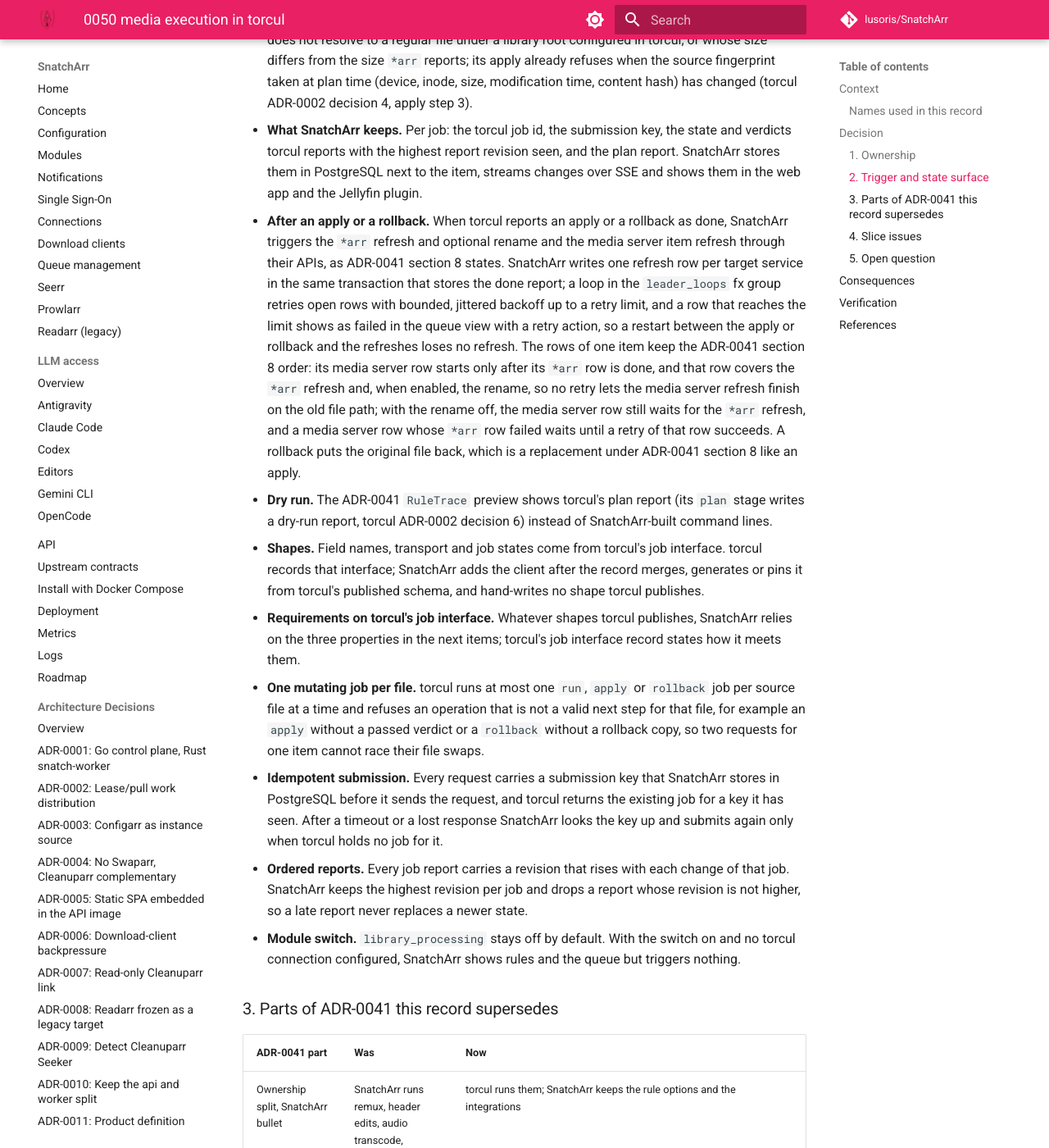
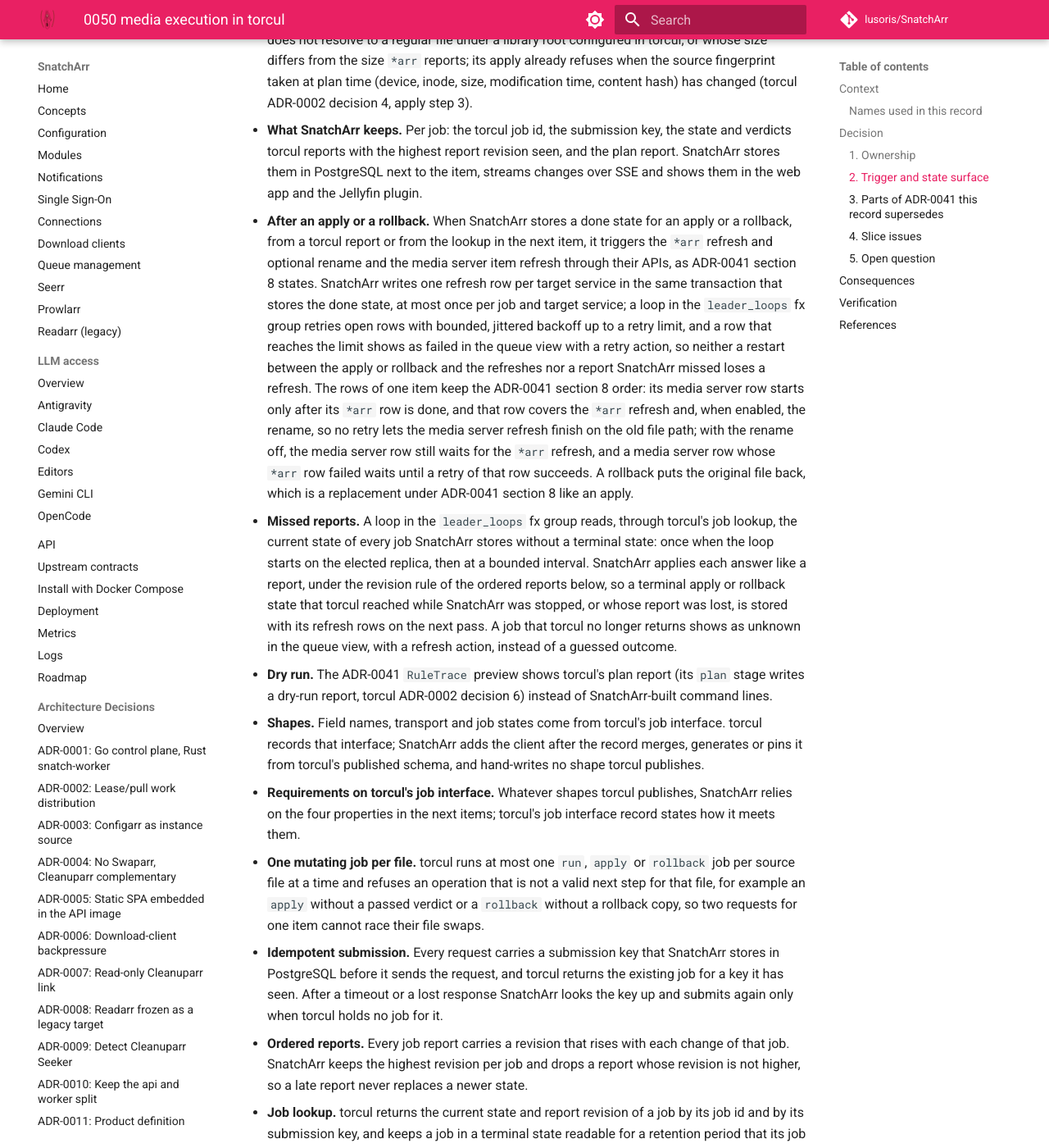
Before and after one commit to lusoris/SnatchArr, an MkDocs documentation site: the page built from docs/adr/0050-media-execution-in-torcul.md, in a window 1280 px wide and 1400 px high, scrolled down 3754 px. Shown: the whole window at 82% size. Built offline with MkDocs 1.6.1 and Material for MkDocs 9.7.7, drawn with Linux system fonts in a browser that asks for light colours; comment, search, counter and statistics services are not loaded; some of the changed text lies outside the part shown.

Commit message:
docs(adr): recover torcul job states that SnatchArr missed
CodeRabbit review on a4cd3038 found that ADR-0050 writes the
refresh rows only when SnatchArr stores a torcul done report. A
done state that torcul reached while SnatchArr was stopped, or
whose report was lost, left no refresh row, so the claim that no
refresh is lost did not hold for that window.

A new "Missed reports" item adds a leader loop that reads the
current state of every job SnatchArr stores without a terminal
state through torcul's job lookup, at loop start and then at a
bounded interval. Each answer passes the same revision rule as a
report. The refresh rows are written whenever a done state is
stored, from either source, at most once per job and target
service. A job that torcul no longer returns shows as unknown with
a refresh action. The job lookup by job id and submission key,
with a stated retention for terminal jobs, becomes the fourth
requirement on torcul's job interface.

Signed-off-by: lusoris <lusoris@proton.me>

```diff
--- a/docs/adr/0050-media-execution-in-torcul.md
+++ b/docs/adr/0050-media-execution-in-torcul.md
@@ -60,13 +60,15 @@ SnatchArr starts, links and ships no media tool and no media library. torcul is
 - **What SnatchArr sends.** Per library item: the file reference (the `*arr` file path rewritten by the path mapping in the next item), the file size `*arr` reports, the rule after scoping, the metadata inputs from section 1, the source quality from `*arr`, and the operation (plan, run, apply, rollback). torcul joins that source quality with the content hash of its plan-time source fingerprint (torcul ADR-0002 decision 4, apply step 3) into the `<orig_hash_and_quality>` value of the `SNATCHARR_PROCESSED_FROM` container tag (ADR-0041 section 12) and writes the tag.
 - **File references.** Each torcul connection configured in SnatchArr carries a path mapping with one entry per `*arr` instance and library root: each entry maps the pair of a SnatchArr `*arr` instance and a root folder path that instance reports through its `rootfolder` endpoint to the path of the same storage inside torcul, the way [ADR-0047](0047-list-sync-across-instances.md) maps a root alias to one path per target. One connection can serve several `*arr` instances; two instances that report the same root folder path, such as `/movies`, for different libraries keep separate entries, and SnatchArr refuses a second entry for the same instance and root folder path. SnatchArr resolves a file reference only through the entries of the instance that reported the file, and triggers no job for a file outside every root mapped for that instance or under more than one of them. As a requirement on torcul's job interface, its `plan` stage refuses a reference that does not resolve to a regular file under a library root configured in torcul, or whose size differs from the size `*arr` reports; its apply already refuses when the source fingerprint taken at plan time (device, inode, size, modification time, content hash) has changed (torcul ADR-0002 decision 4, apply step 3).
 - **What SnatchArr keeps.** Per job: the torcul job id, the submission key, the state and verdicts torcul reports with the highest report revision seen, and the plan report. SnatchArr stores them in PostgreSQL next to the item, streams changes over SSE and shows them in the web app and the Jellyfin plugin.
-- **After an apply or a rollback.** When torcul reports an apply or a rollback as done, SnatchArr triggers the `*arr` refresh and optional rename and the media server item refresh through their APIs, as ADR-0041 section 8 states. SnatchArr writes one refresh row per target service in the same transaction that stores the done report; a loop in the `leader_loops` fx group retries open rows with bounded, jittered backoff up to a retry limit, and a row that reaches the limit shows as failed in the queue view with a retry action, so a restart between the apply or rollback and the refreshes loses no refresh. The rows of one item keep the ADR-0041 section 8 order: its media server row starts only after its `*arr` row is done, and that row covers the `*arr` refresh and, when enabled, the rename, so no retry lets the media server refresh finish on the old file path; with the rename off, the media server row still waits for the `*arr` refresh, and a media server row whose `*arr` row failed waits until a retry of that row succeeds. A rollback puts the original file back, which is a replacement under ADR-0041 section 8 like an apply.
+- **After an apply or a rollback.** When SnatchArr stores a done state for an apply or a rollback, from a torcul report or from the lookup in the next item, it triggers the `*arr` refresh and optional rename and the media server item refresh through their APIs, as ADR-0041 section 8 states. SnatchArr writes one refresh row per target service in the same transaction that stores the done state, at most once per job and target service; a loop in the `leader_loops` fx group retries open rows with bounded, jittered backoff up to a retry limit, and a row that reaches the limit shows as failed in the queue view with a retry action, so neither a restart between the apply or rollback and the refreshes nor a report SnatchArr missed loses a refresh. The rows of one item keep the ADR-0041 section 8 order: its media server row starts only after its `*arr` row is done, and that row covers the `*arr` refresh and, when enabled, the rename, so no retry lets the media server refresh finish on the old file path; with the rename off, the media server row still waits for the `*arr` refresh, and a media server row whose `*arr` row failed waits until a retry of that row succeeds. A rollback puts the original file back, which is a replacement under ADR-0041 section 8 like an apply.
+- **Missed reports.** A loop in the `leader_loops` fx group reads, through torcul's job lookup, the current state of every job SnatchArr stores without a terminal state: once when the loop starts on the elected replica, then at a bounded interval. SnatchArr applies each answer like a report, under the revision rule of the ordered reports below, so a terminal apply or rollback state that torcul reached while SnatchArr was stopped, or whose report was lost, is stored with its refresh rows on the next pass. A job that torcul no longer returns shows as unknown in the queue view, with a refresh action, instead of a guessed outcome.
 - **Dry run.** The ADR-0041 `RuleTrace` preview shows torcul's plan report (its `plan` stage writes a dry-run report, torcul ADR-0002 decision 6) instead of SnatchArr-built command lines.
 - **Shapes.** Field names, transport and job states come from torcul's job interface. torcul records that interface; SnatchArr adds the client after the record merges, generates or pins it from torcul's published schema, and hand-writes no shape torcul publishes.
-- **Requirements on torcul's job interface.** Whatever shapes torcul publishes, SnatchArr relies on the three properties in the next items; torcul's job interface record states how it meets them.
+- **Requirements on torcul's job interface.** Whatever shapes torcul publishes, SnatchArr relies on the four properties in the next items; torcul's job interface record states how it meets them.
 - **One mutating job per file.** torcul runs at most one `run`, `apply` or `rollback` job per source file at a time and refuses an operation that is not a valid next step for that file, for example an `apply` without a passed verdict or a `rollback` without a rollback copy, so two requests for one item cannot race their file swaps.
 - **Idempotent submission.** Every request carries a submission key that SnatchArr stores in PostgreSQL before it sends the request, and torcul returns the existing job for a key it has seen. After a timeout or a lost response SnatchArr looks the key up and submits again only when torcul holds no job for it.
 - **Ordered reports.** Every job report carries a revision that rises with each change of that job. SnatchArr keeps the highest revision per job and drops a report whose revision is not higher, so a late report never replaces a newer state.
+- **Job lookup.** torcul returns the current state and report revision of a job by its job id and by its submission key, and keeps a job in a terminal state readable for a retention period that its job interface record states, so SnatchArr can recover a state whose report it never received.
 - **Module switch.** `library_processing` stays off by default. With the switch on and no torcul connection configured, SnatchArr shows rules and the queue but triggers nothing.
 
 ### 3. Parts of ADR-0041 this record supersedes
```
